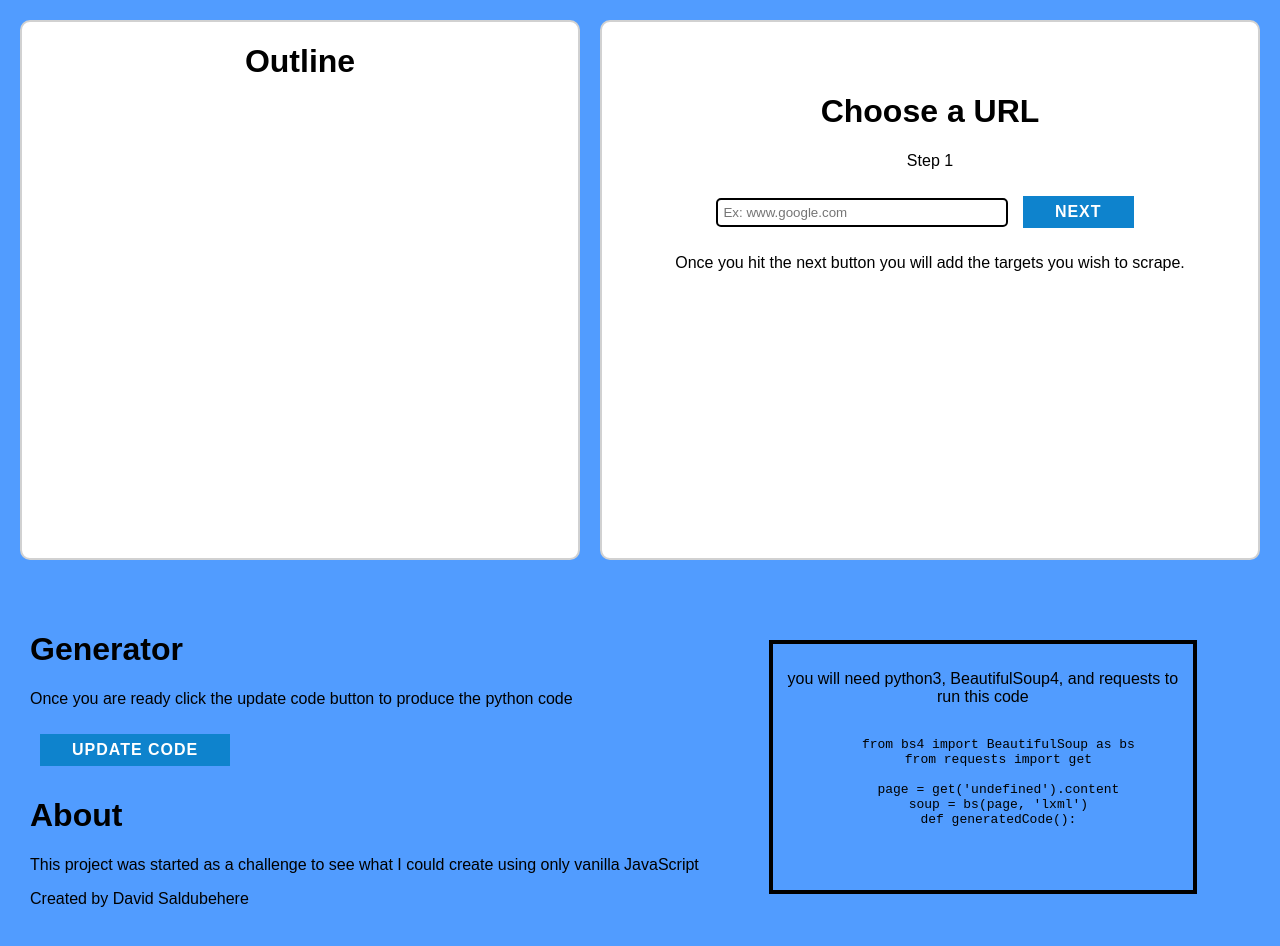
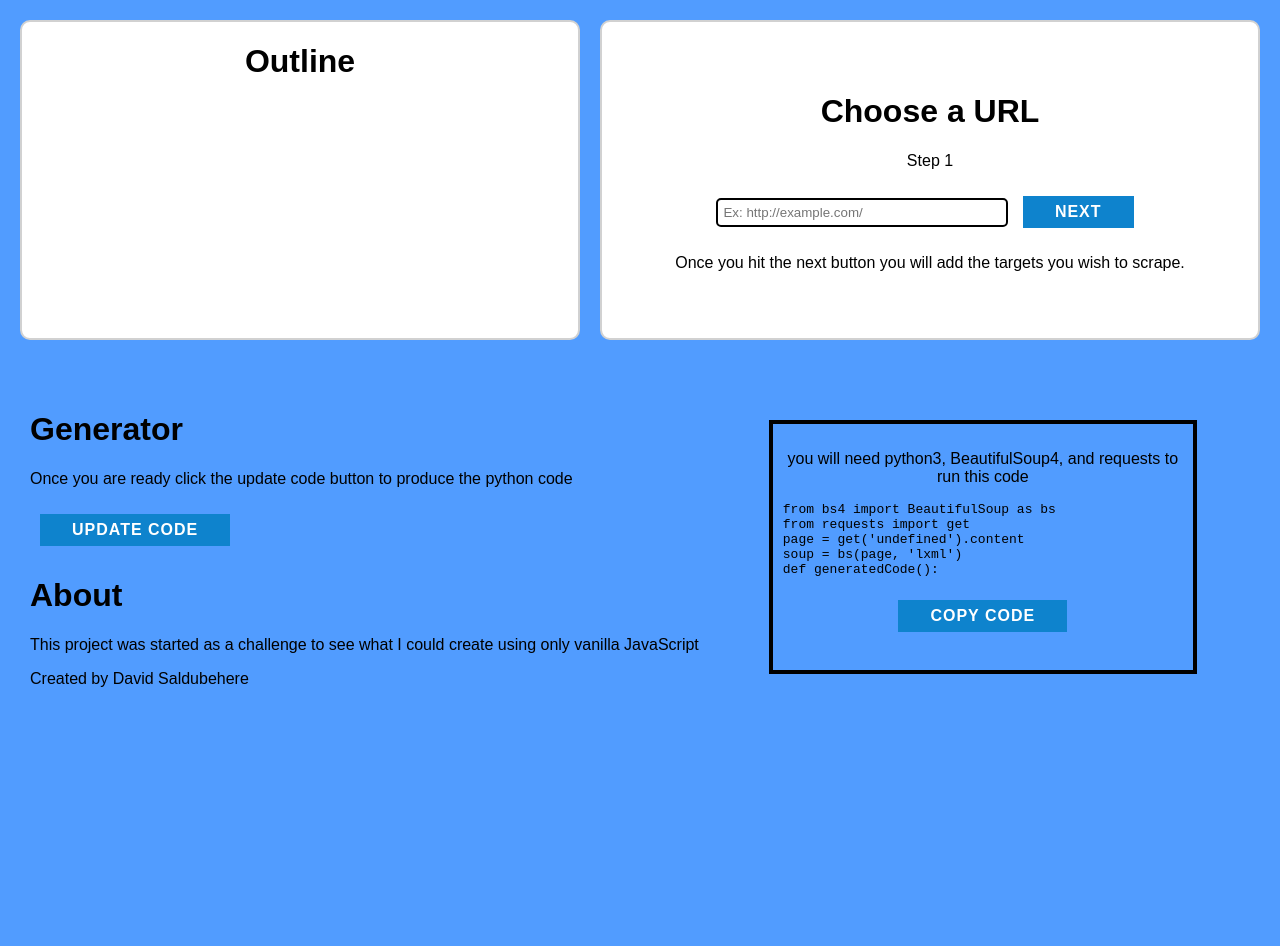
Before and after one commit to davidsaldubehere/visual-web-scraper, a plain HTML site: page index.html in a window 1280 px wide. Both pictures are taken after a click on the button "UPDATE CODE". After the commit the page ends 800 px from the top, so only its background shows below. Drawn offline with Linux system fonts and the light colour scheme.

Commit message:
added a copy code option

```diff
--- a/app.js
+++ b/app.js
@@ -6,6 +6,7 @@ var targets = {
 };
 var attributes = [];
 var currentField = 0;
+var starterCode;
 function addElement(value, id){
     document.getElementById('outline').innerHTML += `<button id = '${id}' onclick='screenSelector("${id}")'>${value}</button>`
 }
@@ -63,15 +64,7 @@ function screenSelector(id){
 function generate(){
     let numberOfElements = attributes.length;
     let variables = [];
-    let starterCode = `
-    from bs4 import BeautifulSoup as bs
-    from requests import get
-
-    page = get('${url}').content
-    soup = bs(page, 'lxml')
-    def generatedCode():
-
-    `;
+    starterCode = `from bs4 import BeautifulSoup as bs\nfrom requests import get\npage = get('${url}').content\nsoup = bs(page, 'lxml')\ndef generatedCode():`;
     if(targets.tagName != ''){
         let tags = targets.tagName.split(' ');
         for(let i =0; i<=tags.length; i++){
@@ -106,14 +99,22 @@ function generate(){
             }
         }else{
             if(attributes[i]=='innerHTML'){
-                starterCode += `\n\t ${variables[i]}AttrList = [i.text for x in ${variables[i]}]`
+                starterCode += `\n\t ${variables[i]}AttrList = [x.text for x in ${variables[i]}]`
             }else{
                 starterCode += `\n\t ${variables[i]}Attrlist=[]\n\t for i in ${variables[i]}:\n\t\t${variables[i]}.append(i['${attributes[i]}'])`
             }
 
         }
     }
-
     console.log(starterCode);
     document.getElementById('generatedCode').innerHTML=starterCode;
 }
+function copyCode(){
+    const el = document.createElement('textarea');
+    el.value = starterCode;
+    document.body.appendChild(el);
+    el.select();
+    document.execCommand('copy');
+    document.body.removeChild(el);
+    alert('Code Copied')
+}
--- a/index.css
+++ b/index.css
@@ -35,9 +35,10 @@ button:hover{
 
 }
 .container{
-    height: 70vh;
+    height: 100%;
     display: flex;
     padding: 10px;
+    transition: 2s;
 }
 .outline{
     position: relative;
@@ -49,6 +50,7 @@ button:hover{
     border-radius: 10px;
     text-align: center;
     margin: 10px;
+
 }
 .editor{
     position: relative;
@@ -81,3 +83,7 @@ button:hover{
     border: 4px solid black;
     padding: 10px;
 }
+pre{
+    text-align: initial;
+
+}
--- a/index.html
+++ b/index.html
@@ -15,7 +15,7 @@
             <div class="field" id = 'urlField' style="display: block;">
                 <h1>Choose a URL</h1>
                 <p>Step 1</p>
-                <input id = 'urlInput' type="url" spellcheck="false" placeholder="Ex: www.google.com">
+                <input id = 'urlInput' type="url" spellcheck="false" placeholder="Ex: http://example.com/">
                 <button onclick= "parseURL()" type="submit">Next</button>
                 <p>Once you hit the next button you will add the targets you wish to scrape.</p>
             </div>
@@ -70,6 +70,8 @@
 
             <pre id = 'generatedCode'><h1>Code will appear here</h1>
             </pre>
+
+            <button onclick="copyCode()">Copy Code</button>
         </div>
     </div>
 
```
Also changed, not shown: 1 other file.
